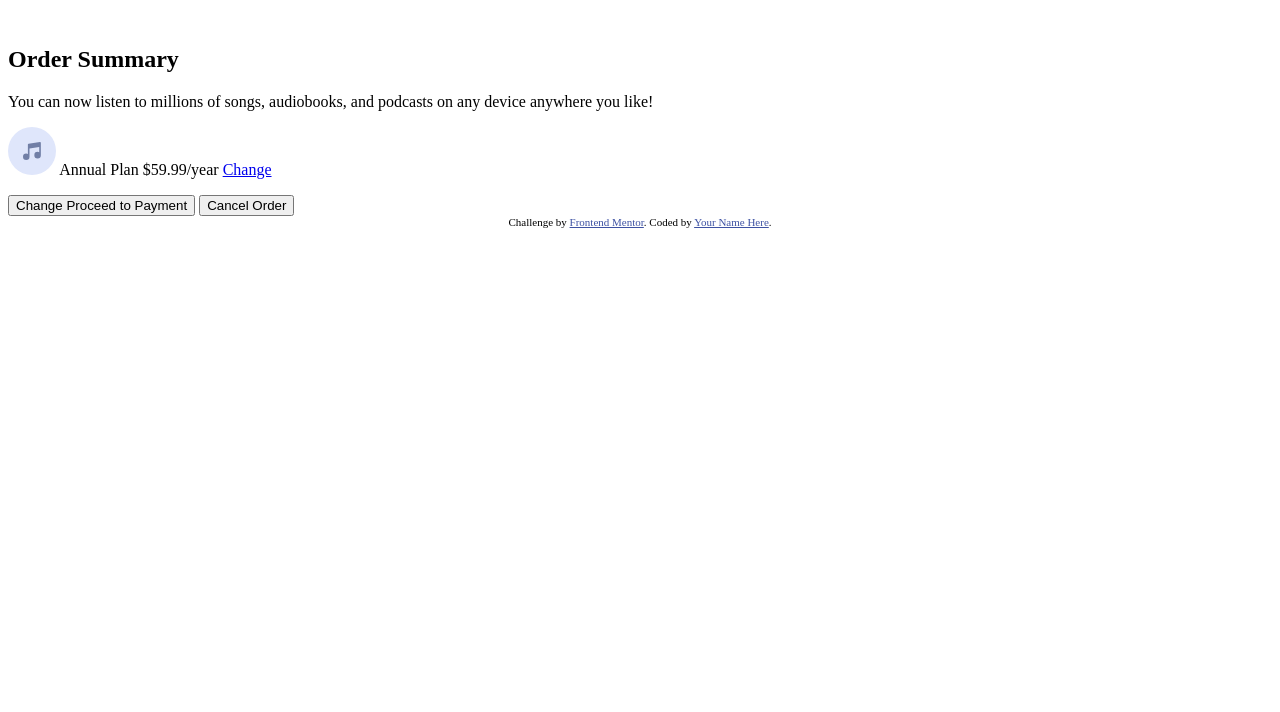
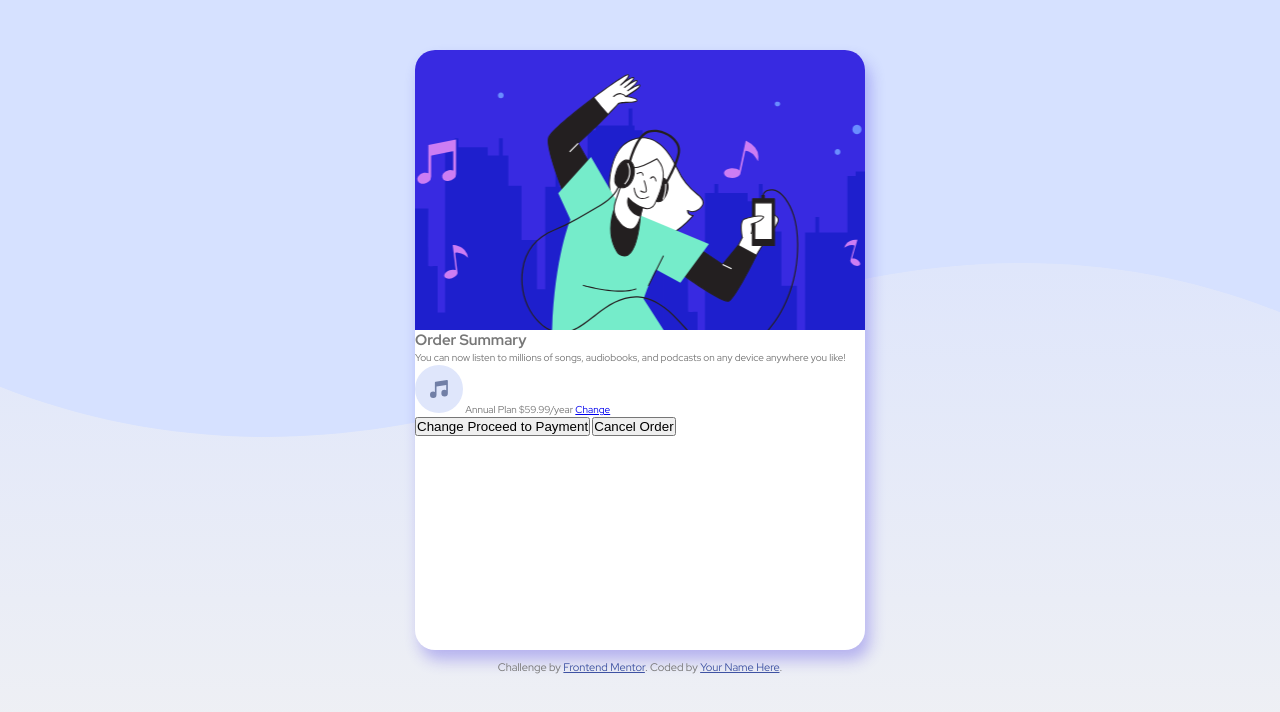
Before and after one commit to ssembatya-dennis/order-summary-component, a plain HTML site: page index.html in a window 1280 px wide. Drawn offline with Linux system fonts and the light colour scheme.

Commit message:
style(Card): add reset styles and some card boilerplate styles.

```diff
--- a/index.html
+++ b/index.html
@@ -12,6 +12,11 @@
     />
 
     <title>Frontend Mentor | Order summary card</title>
+
+    <link
+      href="https://fonts.googleapis.com/css2?family=Red+Hat+Display:wght@300;400;500;600;700;800;900&display=swap"
+      rel="stylesheet"
+    />
 
     <link rel="stylesheet" href="style.css" />
   </head>
--- a/style.css
+++ b/style.css
@@ -1,3 +1,50 @@
+/*Card Component styles*/
+
+*,
+*::before,
+*::after {
+  margin: 0;
+  padding: 0;
+  box-sizing: border-box;
+}
+
+html {
+  font-size: 62.5%;
+}
+
+body {
+  font-family: "Red Hat Display", sans-serif;
+  font-weight: 400;
+  line-height: 1.4;
+  color: #777;
+  background-image: url(./images/pattern-background-desktop.svg),
+    linear-gradient(to bottom, hsla(225, 100%, 92%, 1), hsl(0, 0%, 95%));
+  background-repeat: no-repeat;
+  background-position: top;
+  min-height: 100vh;
+  height: 100%;
+}
+
+.card_component {
+  max-width: 45rem;
+  min-height: 60rem;
+  background: hsla(0, 0%, 100%, 1);
+  height: auto;
+  margin: 5rem auto 1rem;
+  border-radius: 2rem;
+  box-shadow: 5px 10px 15px hsla(245, 75%, 52%, 0.3);
+}
+
+.card_image {
+  width: 100%;
+  height: 28rem;
+  border-radius: 20px 20px 0px 0px;
+  background-image: url(./images/illustration-hero.svg);
+  background-position: center;
+  background-size: cover;
+  background-repeat: no-repeat;
+}
+
 .attribution {
   font-size: 11px;
   text-align: center;
```
